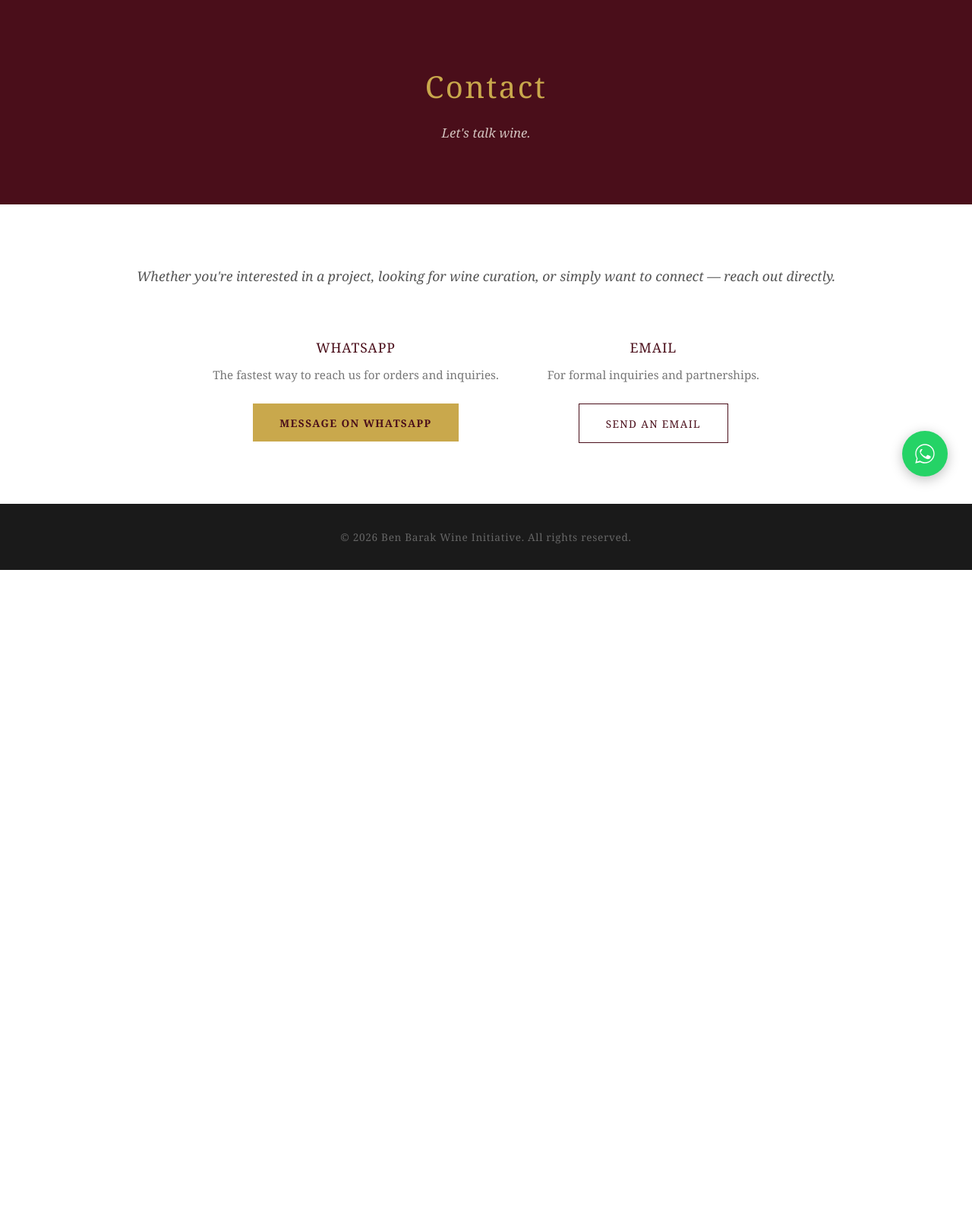
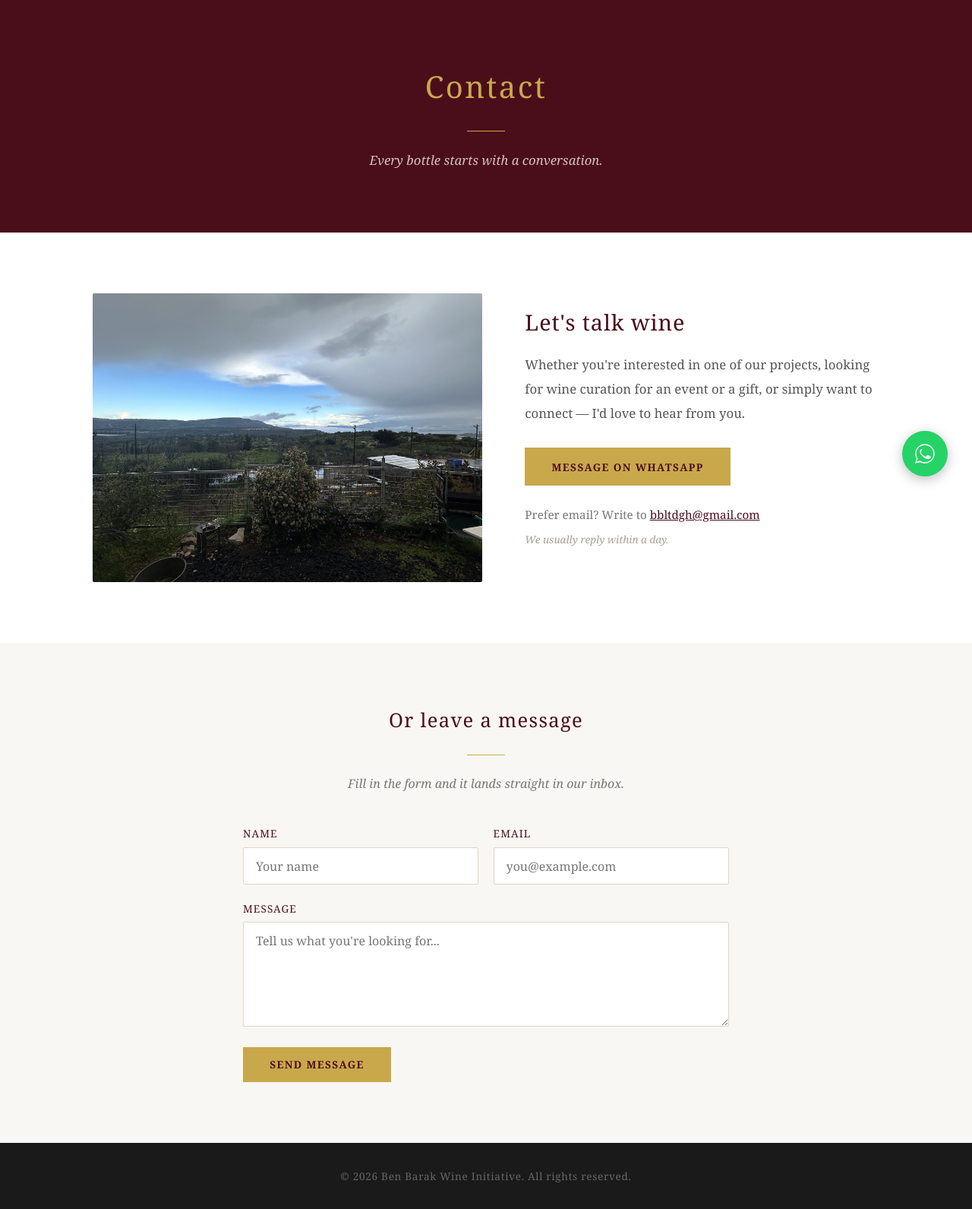
Before and after one commit to meydanbb/MBB, a Flask app: page /contact in a window 1280 px wide. Shown: the part 70-1661 px from the top of the page at 76% size. Before the commit the page ends 820 px from the top, so only its background shows below. Run offline with Flask 3, Linux system fonts and the light colour scheme.

Commit message:
Redesign contact page: split photo layout and message form via FormSubmit
Co-Authored-By: Claude Fable 5 <noreply@anthropic.com>

```diff
--- a/App/static/css/style.css
+++ b/App/static/css/style.css
@@ -748,48 +748,130 @@ nav {
 }
 
 /* CONTACT */
-.contact-content {
+.contact-split {
+    padding: 5rem 2rem;
+}
+
+.contact-split-grid {
+    display: grid;
+    grid-template-columns: 1.1fr 1fr;
+    gap: 3.5rem;
+    align-items: center;
+}
+
+.contact-photo img {
+    width: 100%;
+    height: 380px;
+    object-fit: cover;
+    object-position: center 40%;
+    display: block;
+    border-radius: 2px;
+}
+
+.contact-info h2 {
+    font-size: 1.8rem;
+    color: var(--deep-wine);
+    font-weight: normal;
+    margin-bottom: 1rem;
+    letter-spacing: 0.03em;
+}
+
+.contact-info p {
+    color: #555;
+    font-size: 1.05rem;
+    line-height: 1.9;
+    margin-bottom: 1.8rem;
+}
+
+.contact-alt {
+    margin-top: 1.5rem;
+    font-size: 0.95rem !important;
+    color: #777 !important;
+    margin-bottom: 0.3rem !important;
+}
+
+.contact-alt a {
+    color: var(--deep-wine);
+}
+
+.contact-promise {
+    font-size: 0.85rem !important;
+    font-style: italic;
+    color: #a89f90 !important;
+}
+
+/* CONTACT FORM */
+.contact-form-section {
+    background: var(--light-gray);
     padding: 5rem 2rem;
     text-align: center;
 }
 
-.contact-content > .container > p {
-    font-size: 1.1rem;
-    margin-bottom: 4rem;
-    color: #555;
+.contact-form-section h2 {
+    font-size: 1.6rem;
+    color: var(--deep-wine);
+    font-weight: normal;
+    letter-spacing: 0.05em;
+}
+
+.form-intro {
+    color: #777;
+    margin-bottom: 2.5rem;
     font-style: italic;
 }
 
-.contact-options {
-    display: flex;
-    gap: 4rem;
-    justify-content: center;
-    flex-wrap: wrap;
+.contact-form {
+    max-width: 640px;
+    margin: 0 auto;
+    text-align: left;
 }
 
-.contact-option {
-    min-width: 220px;
-    text-align: center;
+.contact-form label {
+    display: block;
+    margin-bottom: 1.2rem;
+    font-size: 0.85rem;
+    letter-spacing: 0.08em;
+    text-transform: uppercase;
+    color: var(--deep-wine);
 }
 
-.contact-icon {
-    font-size: 2rem;
-    margin-bottom: 1rem;
+.form-row {
+    display: grid;
+    grid-template-columns: 1fr 1fr;
+    gap: 1.2rem;
 }
 
-.contact-option h3 {
-    color: var(--deep-wine);
-    margin-bottom: 0.5rem;
-    font-size: 1.1rem;
-    font-weight: normal;
-    letter-spacing: 0.05em;
-    text-transform: uppercase;
+.contact-form input,
+.contact-form textarea {
+    display: block;
+    width: 100%;
+    margin-top: 0.4rem;
+    padding: 0.8rem 1rem;
+    border: 1px solid #ddd6c8;
+    background: #fff;
+    font-family: 'Georgia', serif;
+    font-size: 1rem;
+    color: var(--text);
+    border-radius: 2px;
 }
 
-.contact-option p {
-    margin-bottom: 1.5rem;
-    color: #777;
-    font-size: 0.95rem;
+.contact-form input:focus,
+.contact-form textarea:focus {
+    outline: none;
+    border-color: var(--gold);
+}
+
+.contact-form button {
+    border: none;
+    margin-top: 0.5rem;
+}
+
+.form-success {
+    max-width: 640px;
+    margin: 0 auto;
+    color: var(--deep-wine);
+    font-size: 1.1rem;
+    font-style: italic;
 }
 
 /* FOOTER */
@@ -931,4 +1013,8 @@ footer {
         bottom: 1.2rem;
         right: 1.2rem;
     }
+
+    .contact-split-grid { grid-template-columns: 1fr; gap: 2rem; }
+    .contact-photo img { height: 240px; }
+    .form-row { grid-template-columns: 1fr; gap: 0; }
 }
--- a/App/templates/contact.html
+++ b/App/templates/contact.html
@@ -7,25 +7,61 @@
 <section class="page-header">
     <div class="container">
         <h1>Contact</h1>
-        <p>Let's talk wine.</p>
+        <div class="gold-divider"></div>
+        <p>Every bottle starts with a conversation.</p>
     </div>
 </section>
 
-<section class="contact-content">
-    <div class="container">
-        <p>Whether you're interested in a project, looking for wine curation, or simply want to connect — reach out directly.</p>
-        <div class="contact-options">
-            <div class="contact-option">
-                <h3>WhatsApp</h3>
-                <p>The fastest way to reach us for orders and inquiries.</p>
-                <a href="https://wa.me/972506286089" class="btn btn-primary" target="_blank">Message on WhatsApp</a>
-            </div>
-            <div class="contact-option">
-                <h3>Email</h3>
-                <p>For formal inquiries and partnerships.</p>
-                <a href="mailto:bbltdgh@gmail.com" class="btn btn-outline">Send an Email</a>
-            </div>
+<section class="contact-split">
+    <div class="container contact-split-grid">
+        <div class="contact-photo">
+            <img src="{{ url_for('static', filename='images/web/le-landscape.jpg') }}" alt="The Galilee — home of our wines">
+        </div>
+        <div class="contact-info">
+            <h2>Let's talk wine</h2>
+            <p>Whether you're interested in one of our projects, looking for wine curation for an event or a gift, or simply want to connect — I'd love to hear from you.</p>
+            <a href="https://wa.me/972506286089" class="btn btn-primary" target="_blank">Message on WhatsApp</a>
+            <p class="contact-alt">Prefer email? Write to <a href="mailto:bbltdgh@gmail.com">bbltdgh@gmail.com</a></p>
+            <p class="contact-promise">We usually reply within a day.</p>
         </div>
     </div>
 </section>
+
+<section class="contact-form-section">
+    <div class="container">
+        <h2>Or leave a message</h2>
+        <div class="gold-divider"></div>
+        <p class="form-intro">Fill in the form and it lands straight in our inbox.</p>
+        <form class="contact-form" action="https://formsubmit.co/bbltdgh@gmail.com" method="POST">
+            <input type="hidden" name="_subject" value="New message from benbarakwine.com">
+            <input type="hidden" name="_captcha" value="false">
+            <input type="hidden" name="_next" value="https://benbarakwine.com/contact?sent=1">
+            <input type="text" name="_honey" style="display:none">
+            <div class="form-row">
+                <label>
+                    Name
+                    <input type="text" name="name" required placeholder="Your name">
+                </label>
+                <label>
+                    Email
+                    <input type="email" name="email" required placeholder="you@example.com">
+                </label>
+            </div>
+            <label>
+                Message
+                <textarea name="message" rows="5" required placeholder="Tell us what you're looking for..."></textarea>
+            </label>
+            <button type="submit" class="btn btn-primary">Send Message</button>
+        </form>
+        <p class="form-success" id="form-success" hidden>✦ Thank you — your message is on its way. We'll be in touch soon.</p>
+    </div>
+</section>
+
+<script>
+    if (new URLSearchParams(window.location.search).get('sent') === '1') {
+        document.getElementById('form-success').hidden = false;
+        document.querySelector('.contact-form').hidden = true;
+        document.querySelector('.form-intro').hidden = true;
+    }
+</script>
 {% endblock %}
```
